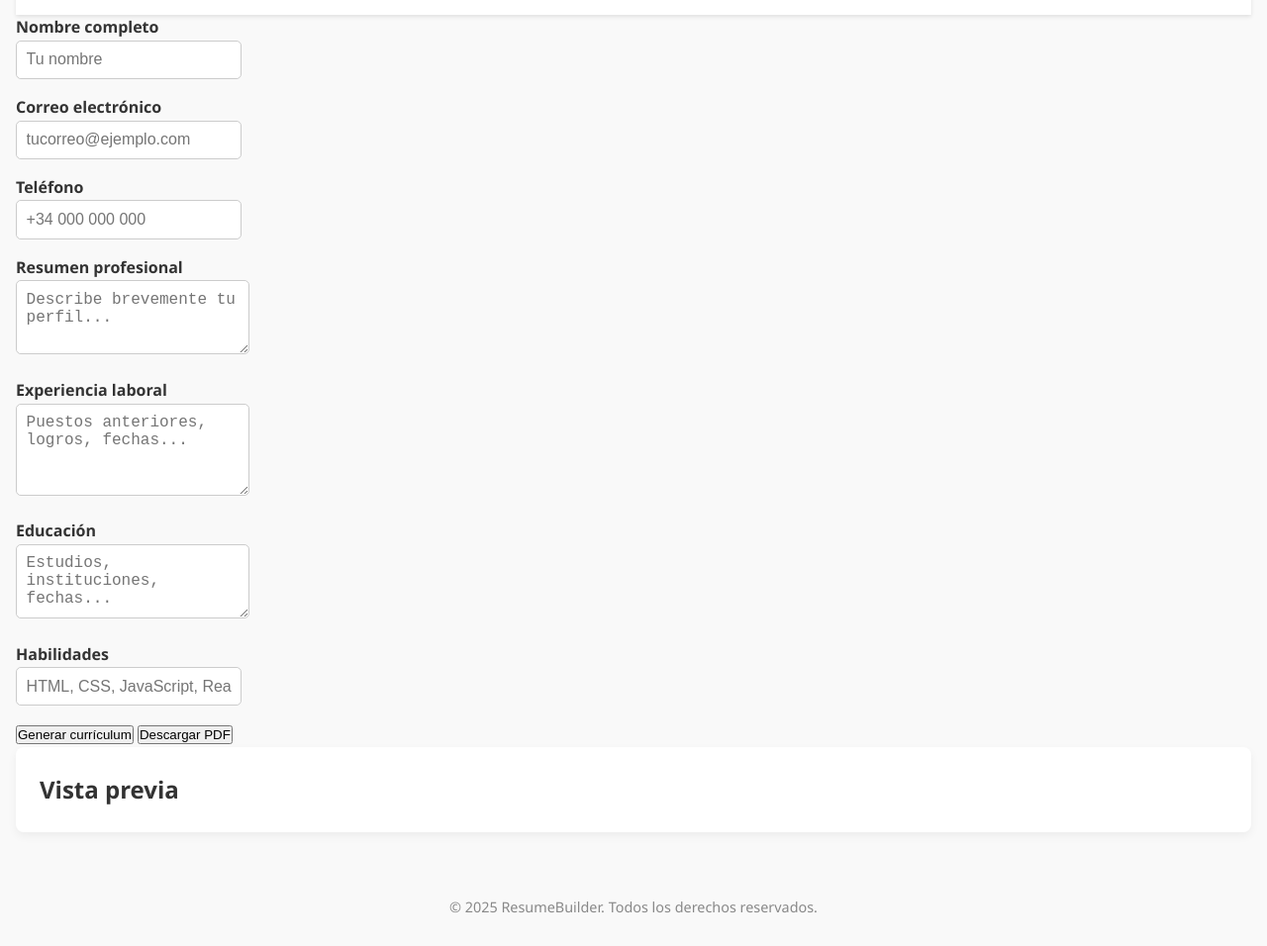
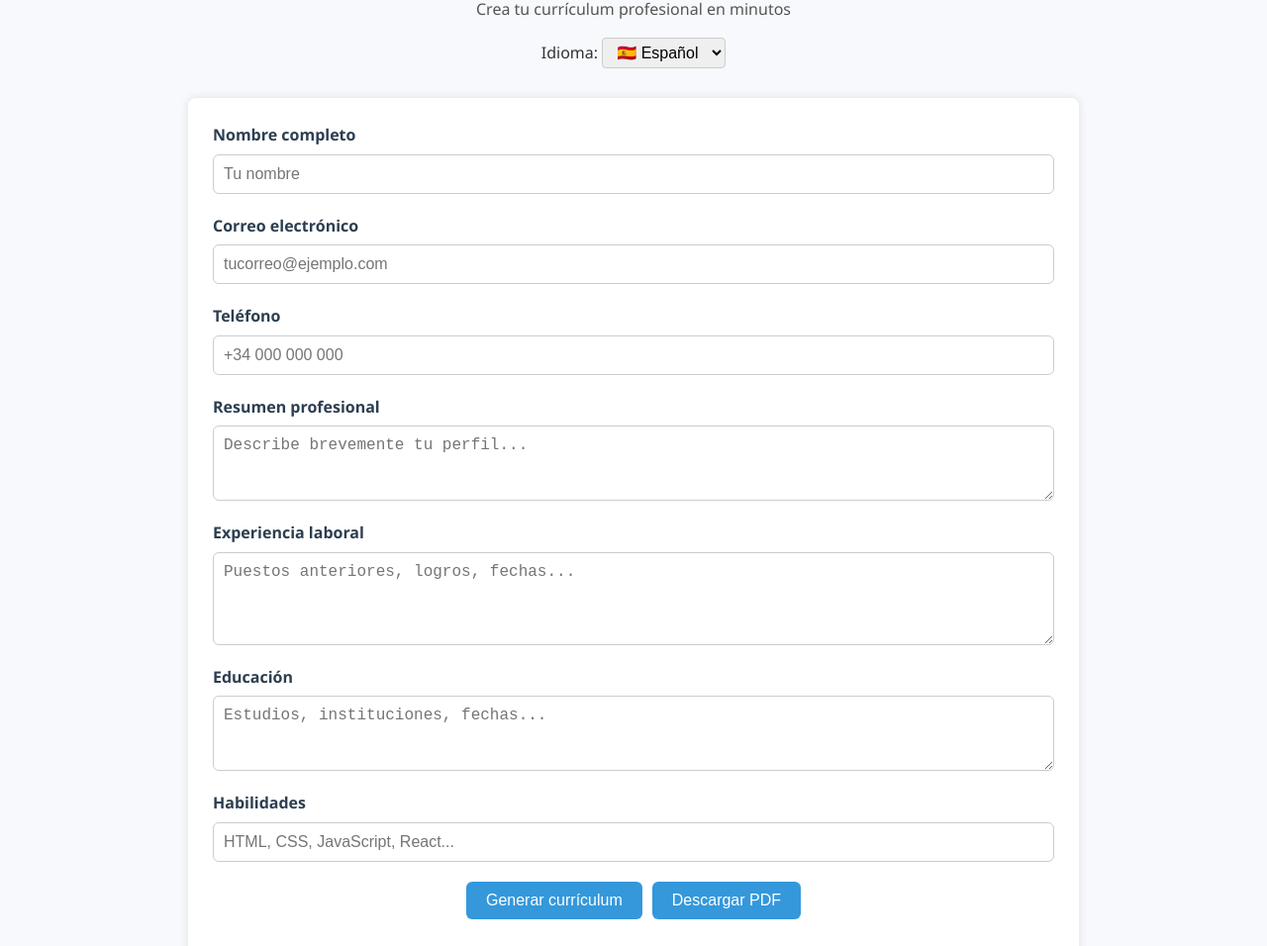
Before and after one commit to ElenaLGM7/ResumeBuilder, a plain HTML site: page index.html in a window 1280 px wide. Shown: the part 84-1040 px from the top of the page at 99% size. Drawn offline with Linux system fonts and the light colour scheme.

Commit message:
Update styles.css

```diff
--- a/styles.css
+++ b/styles.css
@@ -5,114 +5,155 @@
   box-sizing: border-box;
 }
 
-/* Fuentes y cuerpo */
 body {
   font-family: 'Segoe UI', Tahoma, Geneva, Verdana, sans-serif;
-  background: #f9f9f9;
+  background-color: #f7f9fc;
   color: #333;
   line-height: 1.6;
-  padding: 1rem;
+  padding: 20px;
 }
 
-/* Cabecera */
+/* Encabezado */
 header {
-  display: flex;
-  justify-content: space-between;
-  align-items: center;
-  background: #ffffff;
-  padding: 1rem 2rem;
-  box-shadow: 0 2px 4px rgba(0, 0, 0, 0.1);
+  text-align: center;
+  margin-bottom: 30px;
 }
 
 header h1 {
-  font-size: 1.8rem;
+  font-size: 2.2rem;
   color: #2c3e50;
 }
 
-#lang-toggle {
-  background: none;
-  border: none;
-  font-size: 1.4rem;
-  cursor: pointer;
+header p {
+  font-size: 1rem;
+  color: #555;
+  margin-top: 5px;
 }
 
-/* Contenedor principal */
-.container {
-  display: flex;
-  flex-direction: column;
-  gap: 2rem;
-  margin: 2rem auto;
-  max-width: 1200px;
+.lang-selector {
+  margin-top: 15px;
 }
 
-@media (min-width: 768px) {
-  .container {
-    flex-direction: row;
-    justify-content: space-between;
-  }
+.lang-selector select {
+  padding: 5px 10px;
+  font-size: 1rem;
+  border-radius: 4px;
+  border: 1px solid #ccc;
 }
 
-/* Secciones */
-section {
-  background: #fff;
-  padding: 1.5rem;
+/* Formulario principal */
+main {
+  max-width: 900px;
+  margin: 0 auto;
+  background-color: #fff;
+  padding: 25px;
   border-radius: 8px;
-  box-shadow: 0 4px 10px rgba(0, 0, 0, 0.05);
-  flex: 1;
+  box-shadow: 0 0 10px rgba(0, 0, 0, 0.1);
 }
 
-/* Formularios */
 form {
   display: flex;
   flex-direction: column;
-  gap: 1rem;
+  gap: 20px;
 }
 
-label {
-  font-weight: bold;
+.form-group {
   display: flex;
   flex-direction: column;
 }
 
-input,
-textarea {
-  padding: 0.6rem;
-  border: 1px solid #ccc;
-  border-radius: 5px;
-  font-size: 1rem;
+.form-group label {
+  font-weight: bold;
+  margin-bottom: 6px;
+  color: #2c3e50;
 }
 
-button[type="submit"],
-#download-pdf {
+.form-group input,
+.form-group textarea {
+  padding: 10px;
+  border: 1px solid #ccc;
+  border-radius: 6px;
+  font-size: 1rem;
+  resize: vertical;
+}
+
+.form-group input:focus,
+.form-group textarea:focus {
+  border-color: #3498db;
+  outline: none;
+}
+
+/* Botones */
+.form-buttons {
+  display: flex;
+  flex-wrap: wrap;
+  gap: 10px;
+  justify-content: center;
+}
+
+button {
+  padding: 10px 20px;
+  border: none;
   background-color: #3498db;
-  color: #fff;
-  border: none;
-  padding: 0.8rem 1.5rem;
-  border-radius: 5px;
+  color: white;
   font-size: 1rem;
+  border-radius: 6px;
   cursor: pointer;
-  transition: background 0.3s;
+  transition: background-color 0.3s ease;
 }
 
 button:hover {
   background-color: #2980b9;
 }
 
-/* Vista previa */
-#cv-preview {
-  background-color: #f5f5f5;
-  border: 1px dashed #ccc;
-  padding: 1rem;
-  min-height: 300px;
+/* Sección de vista previa */
+#preview {
+  margin-top: 40px;
+  padding-top: 20px;
+  border-top: 1px solid #ccc;
+}
+
+#preview-title {
+  text-align: center;
+  font-size: 1.6rem;
+  margin-bottom: 15px;
+  color: #2c3e50;
+}
+
+#resume-preview {
+  background-color: #ecf0f1;
+  padding: 20px;
+  border-radius: 8px;
   white-space: pre-wrap;
   font-family: monospace;
+  min-height: 200px;
+  overflow-x: auto;
 }
 
 /* Footer */
 footer {
   text-align: center;
+  margin-top: 40px;
   font-size: 0.9rem;
-  margin-top: 3rem;
-  padding: 1rem;
   color: #888;
 }
+
+/* Responsivo */
+@media (max-width: 768px) {
+  main {
+    padding: 15px;
+  }
+
+  header h1 {
+    font-size: 1.6rem;
+  }
+
+  .form-buttons {
+    flex-direction: column;
+    align-items: center;
+  }
+
+  button {
+    width: 100%;
+  }
+}
```
